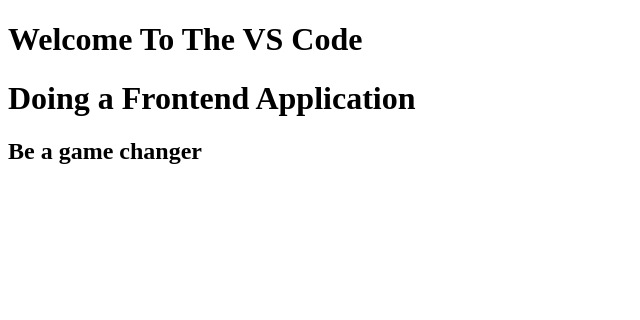
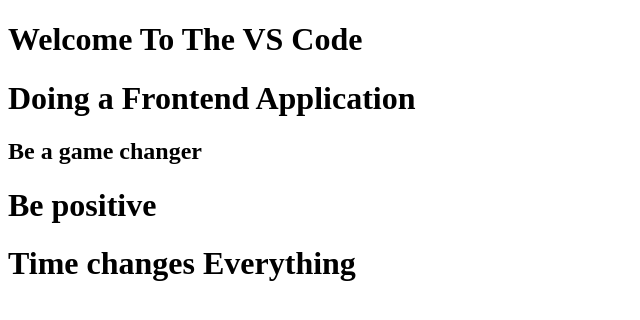
Before and after one commit to BharathKumar257/BootStrapRepo, a plain HTML site: page index.html in a window 1280 px wide. Shown: the whole page, without its empty margins (0-640 px from the left). Drawn offline with Linux system fonts and the light colour scheme.

Commit message:
feat:Added a content

```diff
--- a/index.html
+++ b/index.html
@@ -9,5 +9,9 @@
    <h1> Welcome To The VS Code</h1>
     <h1>Doing a Frontend Application</h1>
     <h2>Be a game changer</h2>
+    <h1> Be positive</h1>
+    <h1>Time changes Everything</h1>
+
+
 </body>
 </html>
```
